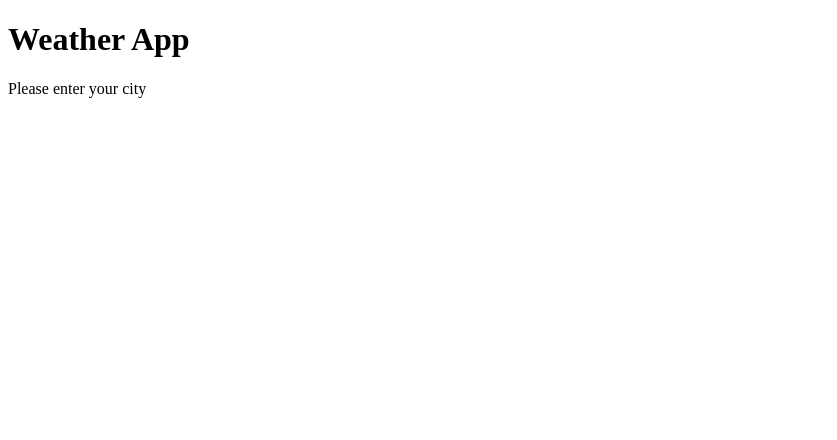
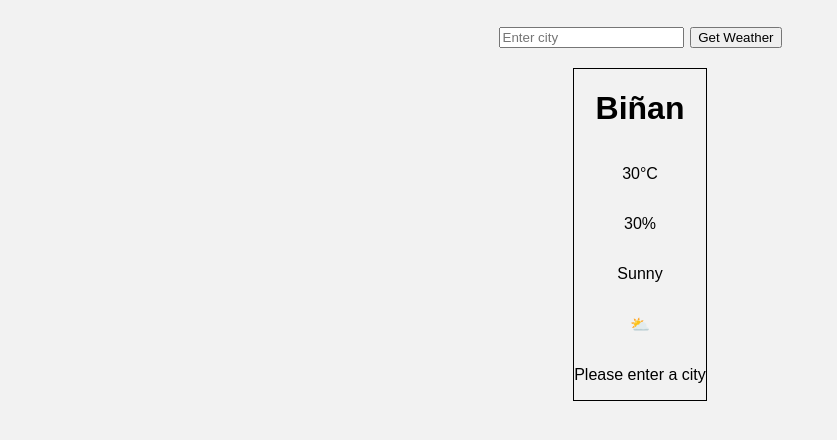
Before and after one commit to Rinka-Sei/weatherApp, a plain HTML site: page index.html in a window 1280 px wide. Shown: the whole page, without its empty margins (0-837 px from the left). Drawn offline with Linux system fonts and the light colour scheme.

Commit message:
Added some files and changes to html and css

```diff
--- a/index.html
+++ b/index.html
@@ -5,9 +5,20 @@
     <meta http-equiv="X-UA-Compatible" content="IE=edge">
     <meta name="viewport" content="width=device-width, initial-scale=1.0">
     <title>Weather App</title>
-    <link rel="styles">
+    <link rel="stylesheet" href="styles.css">
 </head>
 <body>
-    <h1>Weather App</h1>
-    <p>Please enter your city</p>
+    <form class="weatherForm">
+        <input type="text" class="cityInput" placeholder="Enter city">
+        <button type="submit">Get Weather</button>
+    </form>
+    <div class="card">
+        <h1 class="cityDisplay">Biñan</h1>
+        <p class="tempDisplay">30°C</p>
+        <p class="humidityDisplay">30%</p>
+        <p class="descDisplay">Sunny</p>
+        <p class="weatherEmoji">⛅</p>
+        <p class="errorDisplay">Please enter a city</p>
+    </div>
+    <script src="index.js"></script>
 </html>
--- a/styles.css
+++ b/styles.css
@@ -0,0 +1,23 @@
+body {
+    background-color: hsl(0, 0%, 95%);
+    font-family: Arial, Helvetica, sans-serif;
+    margin: 0;
+    display: flex;
+    flex-direction: column;
+    align-items: center;
+}
+
+.weatherForm {
+    margin: 20px;
+}
+
+.card {
+    display: flex;
+    flex-direction: column;
+    align-items: center;
+    border: 1px solid black;
+}
+
+form {
+    font-size: 1.5rem;
+}
```
